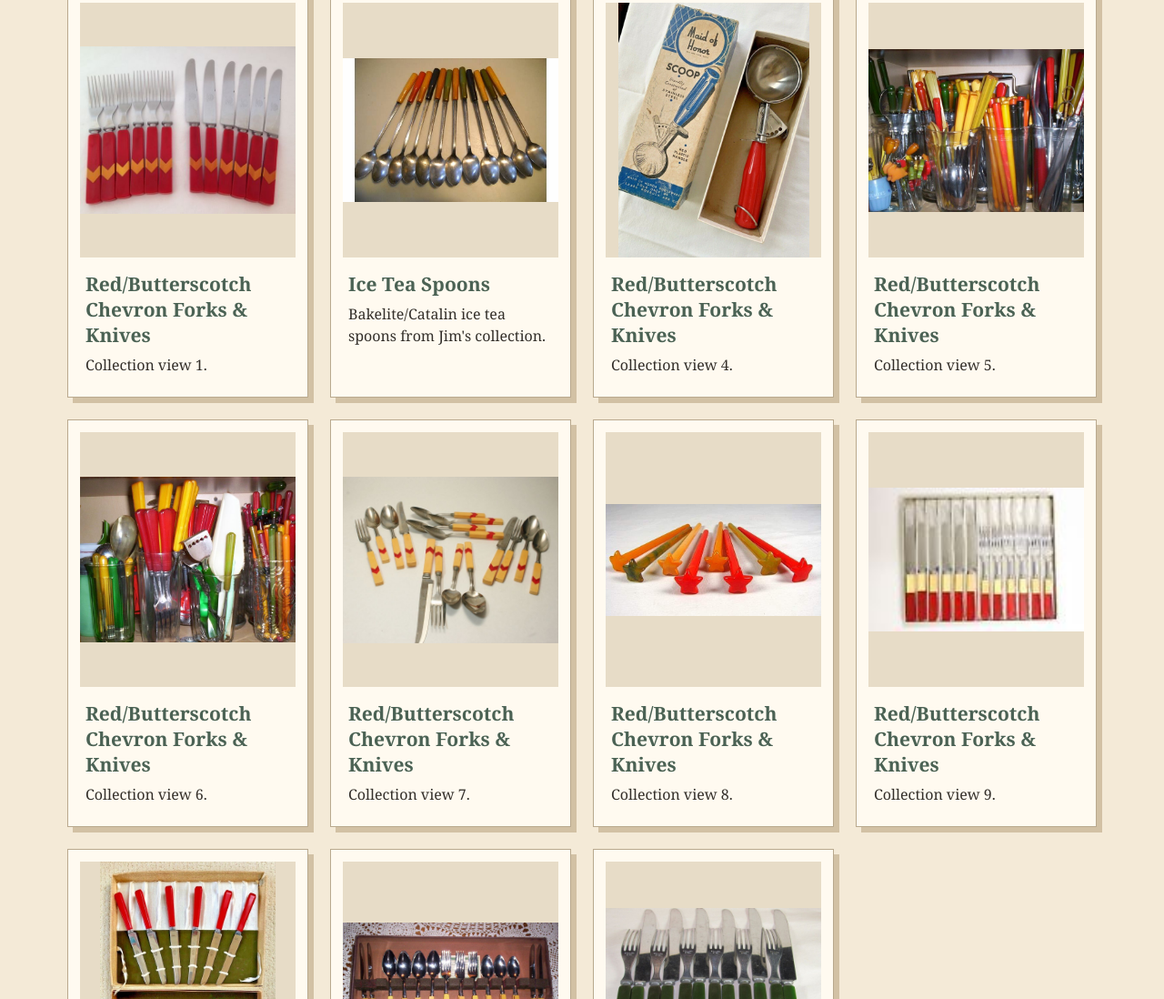
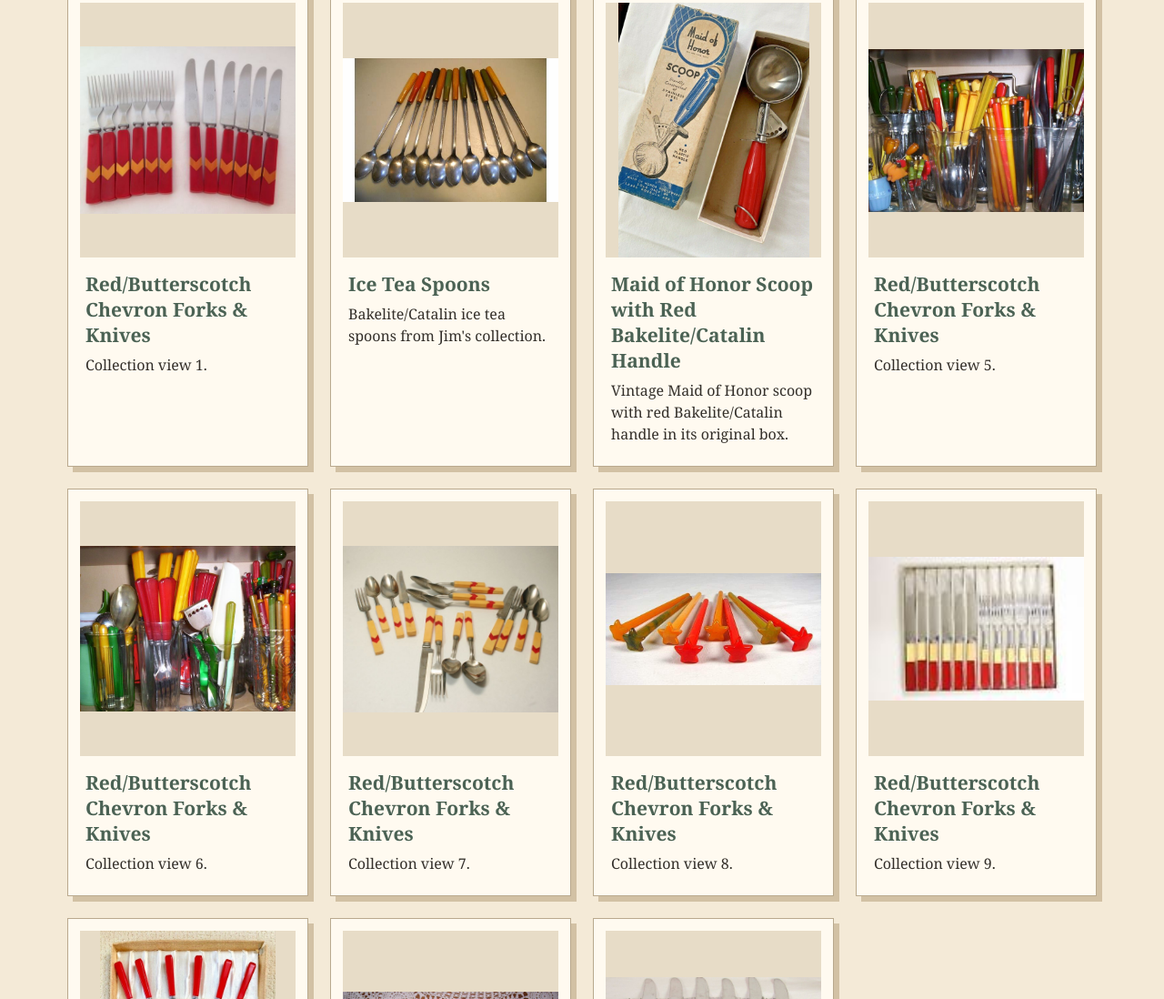
Before and after one commit to WinnieJosie/the-vintage-keepsake, a plain HTML site: page index.html in a window 1280 px wide. Shown: the part 4913-6011 px from the top of the page at 91% size. Drawn offline with Linux system fonts and the light colour scheme.

Commit message:
Identify Bakelite collection view 4 Maid of Honor Scoop

```diff
--- a/index.html
+++ b/index.html
@@ -30,7 +30,7 @@
 <section id="bakelite"><div class="section-head"><div class="eyebrow">From Jim's Collection</div><h2>Bakelite &amp; Catalin</h2><p>Newly added pieces. Titles and descriptions can be refined as Jim identifies each view.</p></div><div class="gallery">
 <article class="piece"><img src="RedButterscotch%20Chevron%20Forks%20Knives%20%281%29.jpg" alt="Red and butterscotch chevron forks and knives view 1"><h3>Red/Butterscotch Chevron Forks &amp; Knives</h3><p>Collection view 1.</p></article>
 <article class="piece"><img src="RedButterscotch%20Chevron%20Forks%20Knives%20%282%29.jpg" alt="Ice Tea Spoons"><h3>Ice Tea Spoons</h3><p>Bakelite/Catalin ice tea spoons from Jim's collection.</p></article>
-<article class="piece"><img src="RedButterscotch%20Chevron%20Forks%20Knives%20%284%29.jpg" alt="Red and butterscotch chevron forks and knives view 4"><h3>Red/Butterscotch Chevron Forks &amp; Knives</h3><p>Collection view 4.</p></article>
+<article class="piece"><img src="RedButterscotch%20Chevron%20Forks%20Knives%20%284%29.jpg" alt="Maid of Honor Scoop with red Bakelite/Catalin handle in original box"><h3>Maid of Honor Scoop with Red Bakelite/Catalin Handle</h3><p>Vintage Maid of Honor scoop with red Bakelite/Catalin handle in its original box.</p></article>
 <article class="piece"><img src="RedButterscotch%20Chevron%20Forks%20Knives%20%285%29.jpg" alt="Red and butterscotch chevron forks and knives view 5"><h3>Red/Butterscotch Chevron Forks &amp; Knives</h3><p>Collection view 5.</p></article>
 <article class="piece"><img src="RedButterscotch%20Chevron%20Forks%20Knives%20%286%29.jpg" alt="Red and butterscotch chevron forks and knives view 6"><h3>Red/Butterscotch Chevron Forks &amp; Knives</h3><p>Collection view 6.</p></article>
 <article class="piece"><img src="RedButterscotch%20Chevron%20Forks%20Knives%20%287%29.jpg" alt="Red and butterscotch chevron forks and knives view 7"><h3>Red/Butterscotch Chevron Forks &amp; Knives</h3><p>Collection view 7.</p></article>
```
